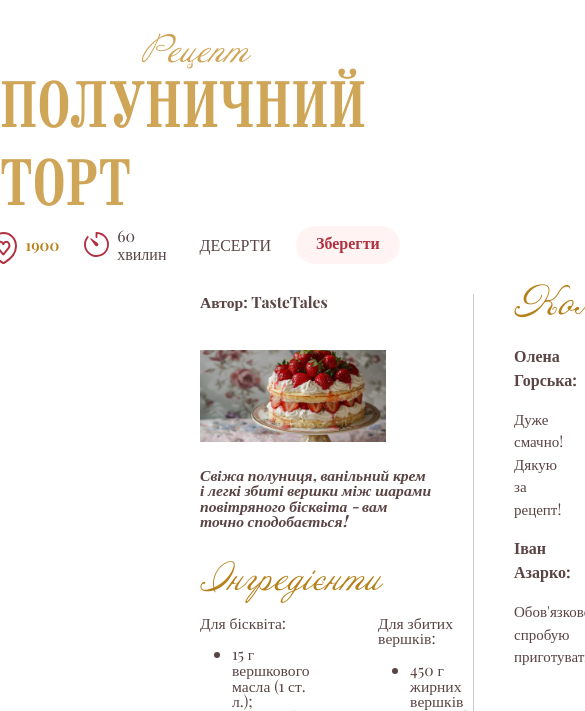
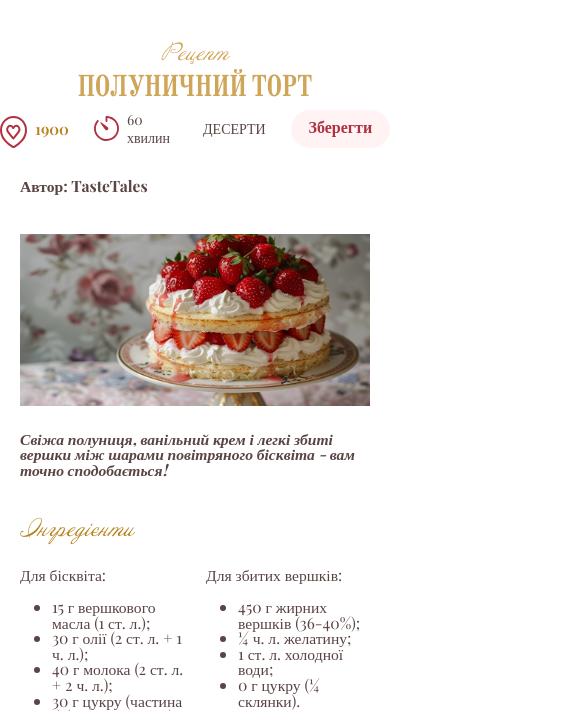
Before and after one commit to KatrinGratilova/TasteTales3, a website: page html/recipe_details.html in a window 390 px wide. Shown: the part 120-831 px from the top of the page, 585 px wide, since content can reach past the window. Drawn offline with nearby package versions, Linux system fonts and the light colour scheme; a web font is replaced by a local one.

Commit message:
init commit

```diff
--- a/css/main.css
+++ b/css/main.css
@@ -117,13 +117,13 @@ nav {
 }
 .save-btn {
     background-color: #FFF4F3;
-    padding: 10px 20px;
+    padding: 0.7vw 1.4vw;
     text-decoration: none;
     color: rgb(176, 49, 64);
-    font-family: Playfair Display;
-    font-size: 16px;
+    font-family: Playfair Display, serif;
+    font-size: 1.1vw;
     font-weight: 600;
-    border-radius: 27.5px;
+    border-radius: 10vw;
 }
 input,
 textarea,
--- a/css/recipe_details.css
+++ b/css/recipe_details.css
@@ -143,3 +143,87 @@ footer {
     display: flex;
     justify-content: center;
 }
+
+
+
+/* --- Адаптація під різні екрани --- */
+
+/* Для планшетів (до 1024px) */
+@media (max-width: 1024px) {
+    .details-container {
+        margin-left: 50px;
+        width: 100%;
+        padding-right: 20px;
+    }
+
+    .comments-container {
+        margin-right: 50px;
+        width: 100%;
+        padding-left: 20px;
+        margin-top: 40px;
+    }
+
+    .details-and-comments-container {
+        flex-direction: column;
+    }
+
+    .recipe-name {
+        font-size: 50px;
+    }
+}
+
+/* Для мобільних пристроїв (до 768px) */
+@media (max-width: 768px) {
+    .recipe-name {
+        font-size: 40px;
+    }
+
+    .cursive {
+        font-size: 28px;
+    }
+
+    .recipe-img {
+        width: 100%;
+    }
+
+    .details-container,
+    .comments-container {
+        margin: 0;
+        padding: 0 20px;
+        width: 100%;
+    }
+
+    .ingredients-container {
+        gap: 20px;
+    }
+
+    .save-btn2,
+    .send-btn {
+        width: 100%;
+        text-align: center;
+        padding: 10px;
+    }
+}
+
+/* Для дуже маленьких екранів (до 480px) */
+@media (max-width: 480px) {
+    .recipe-name {
+        font-size: 30px;
+    }
+
+    .cursive {
+        font-size: 22px;
+        line-height: 24px;
+    }
+
+    label {
+        font-size: 16px;
+    }
+
+    .time-numb,
+    .category-name,
+    .client-name,
+    .comment-text {
+        font-size: 14px;
+    }
+}
```
Also changed, not shown: css/catalog.css (+7 -0 lines).
